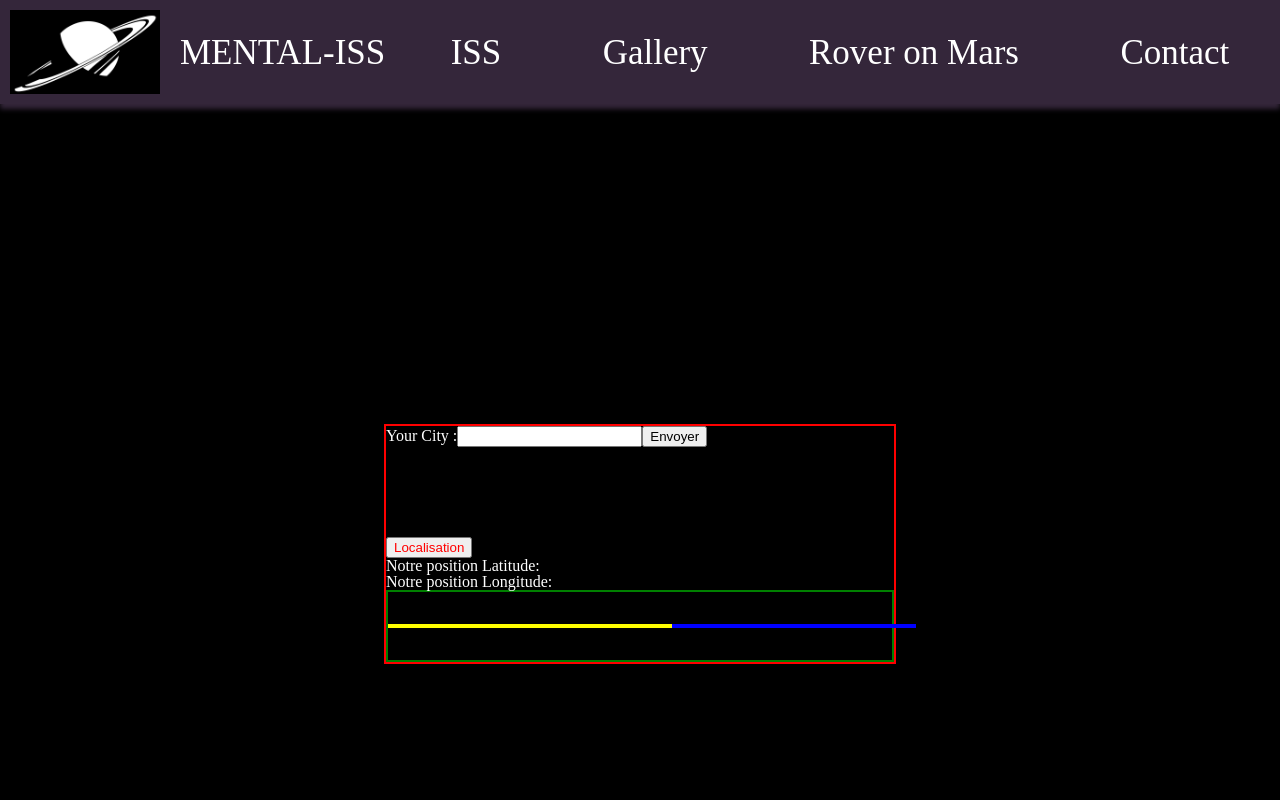
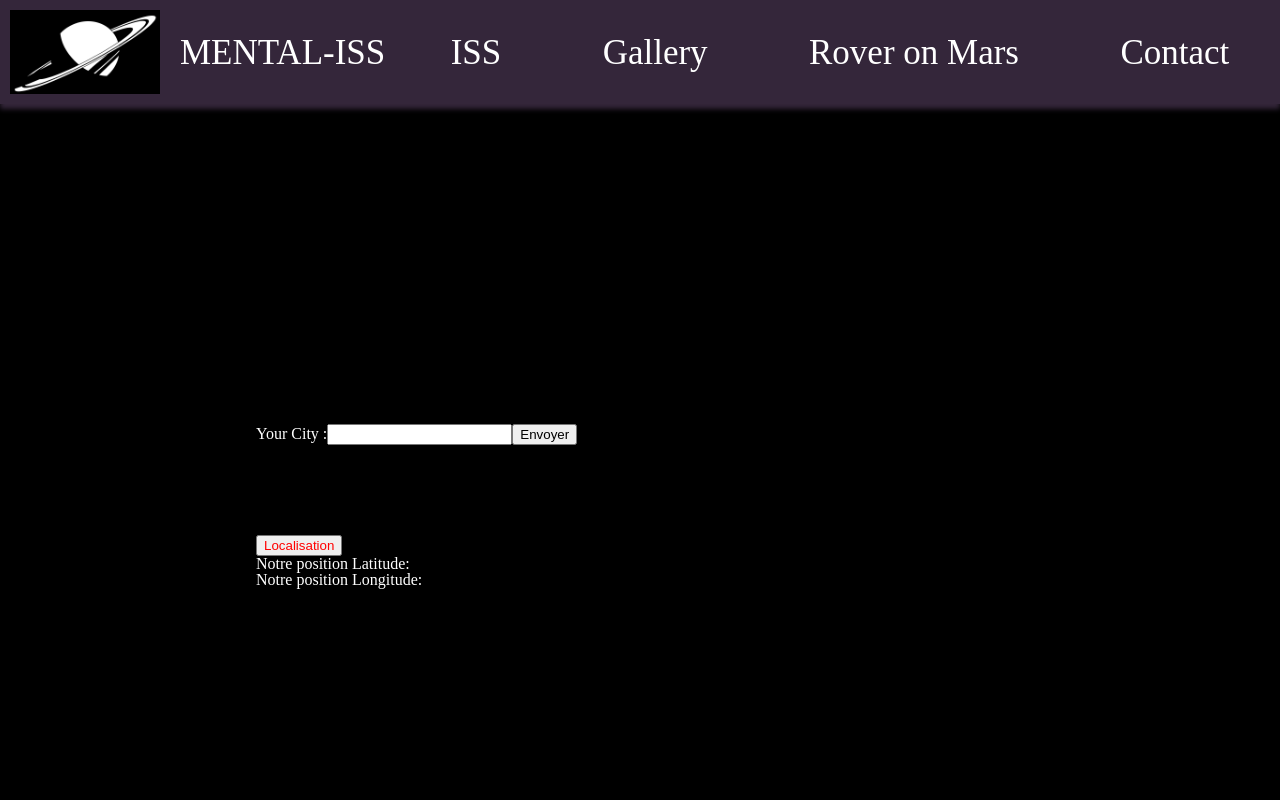
Before and after one commit to WildCodeSchool/lille-0920b-js-mentali-iss, a React (Create React App) app: page / in a window 1280 px wide. Shown: the top 800 px of the page. Built offline with nearby package versions, Linux system fonts and the light colour scheme.

Commit message:
Time to date ingrated js lib , turned result string into array

```diff
--- a/src/components/PassageIss.jsx
+++ b/src/components/PassageIss.jsx
@@ -1,80 +1,79 @@
 //http://open-notify.org/Open-Notify-API/ISS-Pass-Times/
 //The API returns a list of upcoming ISS passes for a particular location formatted as JSON.
 //As input it expects a latitude/longitude pair, altitude and how many results to return. All fields are required.
-//As output you get the same inputs back (for checking) and a time stamp when the API ran in addition to a success or failure message and a list of passes.
-//Each pass has a duration in seconds and a rise time as a unix time stamp
-// unix is a time mesaure based on seconds since 01/01/1970
-//convert Unix time to Human time : https://www.password-generator-tool.com/unix-timestamp-convert-timestamp
-// we use Moment Library to do this see https://momentjs.com/docs/
+//As output you get the same inputs back (for checking) and a time stamp when the API ran in addition to a success or failure message and a list of passes. Each pass has a duration in seconds and a rise time as a unix time stamp.
 
+//https://www.password-generator-tool.com/unix-timestamp-convert-timestamp   about Unix time to Human time
 import React, { Component } from "react";
 import axios from 'axios';
-import Moment from 'react-moment';
-import 'moment-timezone';
-import 'moment/locale/fr';
 import styled from "styled-components";
+import "dayjs/locale/fr";
+
 
 const Form =  styled.div`
 position: relative;
 margin-top: 40vh;
 margin-bottom: 40vh;
-  margin-left: 30vw;
-  margin-right: 30vw;
-  border: solid 2px red`
+margin-left: 20vw;
+margin-right: 20vw;
 
+`;
 const PredContainer = styled.div`
+
   display: grid;
   grid-template-columns: auto auto;
-  border: solid 2px green;
-`
+
+`;
 const DurationContainer = styled.div`
   position: relative;
   margin-top: 4vh;
   margin-bottom: 4vh;
   width : 30vh;
-  flex: wrap;
-  border: solid 2px blue;`
 
+`;
 const RisetimeContainer = styled.div`
   position: relative;
   margin-top: 4vh;
   margin-bottom: 4vh;
-  width : 35vh;
-  flex: wrap;
-  border: solid 2px yellow
-`
+  width : 70vh;
 
-Moment.globalLocal = true;
+`;
+//https://nominatim.openstreetmap.org/search/Lille?format=json&addressdetails=1&limit=1
+
+
+
 
 class PassageIss extends Component {
   constructor(props) {
     super(props);
+    this.getLocation = this.getLocation.bind(this);
     this.handleChangeCity = this.handleChange.bind(this);
     this.handleSubmitCity = this.handleSubmit.bind(this);
-    this.getLocation = this.getLocation.bind(this);
     this.state = {
       lat: null,
       lng: null,
       ApiObject: [],
-      ConsoleDuration:[],
-      ConsoleRisetime:[],
       City: [],
       ArrayCity : [],
-      CityCheck : []
+      CityCheck : [],
+      Desgroupe : []
+
+
         }
-  };
-
+  }
   // request city field for call "Nominatim"
 // pourquoi faut-il les binder en changeant leur nom ?
   handleChange(event) {
     this.setState({City: event.target.value});
   }
+
   handleSubmit(event) {
+  //  console.log('La ville : ' + this.state.City);
     this.getCityLocation({ City:event.target.value});
+
     event.preventDefault();
   }
 //--------------------------------------------------------------------------------------------------//
-
 //use getcityLocation function to call "Nominatim";
 //Nominatim is an API which used OpenStreetMap to find locations on earth name;
 //API get 3 data : lat, long and city check;
@@ -84,22 +83,25 @@ handleSubmit(event) {
 //find a json object to view Lille data : https://nominatim.openstreetmap.org/search/Lille?format=json&addressdetails=1&limit=1
 //pourquoi la binder dans la fonction ?
 
+
+
   getCityLocation(){
     this.getCityLocation.bind(this);
+
     const CityInput = this.state.City;
+  //  console.log(this.state.City)
     const UrlCity = `https://nominatim.openstreetmap.org/search/${CityInput}?format=json&limit=1`;
+   // console.log(UrlCity)
     axios.get(UrlCity)
       .then(response => {
+   //     console.log(response.data);
       const ArrayCity = response.data[0];
-        console.log(ArrayCity);
-        console.log(ArrayCity.lon)
-        console.log(ArrayCity.lat)
+      console.log(ArrayCity)
       const CityCheck = ArrayCity.display_name;
-        console.log(CityCheck);
+      console.log(CityCheck)
       this.setState({ lat: ArrayCity.lat, lng: ArrayCity.lon, CityCheck: CityCheck });
      this.getPrediction()
       })
-}
 //----------------------------------------------------------------------------------------------//
 
 // use getLocation function to call browser localisation pop-up;
@@ -107,14 +109,13 @@ getCityLocation(){
 // getCurrentPosition function is use to :
 // update lat and long state;
 // give lat and long require by getPrediction function;
-
+  }
 getLocation(){
   navigator.geolocation.getCurrentPosition(position => {
     this.setState({ lat: position.coords.latitude, lng: position.coords.longitude });
       this.getPrediction({ lat: position.coords.latitude, lng: position.coords.longitude });
     }, err => console.log(err,'Votre navigateur authorise-il la geolocalisation de votre appareil ?'));
 }
-
 //-------------------------------------------------------------------------------------------------//
 
 //getPrediction function is use to :
@@ -123,57 +124,103 @@ getLocation(){
 //needs to explain the update apiPrediction state ?????
 //call open-notify API to have ISS predictions :
 // dates, duration, visibility,
-
    getPrediction(){
     this.getPrediction.bind(this);
 let latitude = this.state.lat;
 let longitude = this.state.lng;
-  this.setState({apiPrediction :
-    `https://cors-anywhere.herokuapp.com/http://api.open-notify.org/iss-pass.json?lat=${latitude}&lon=${longitude}`,
-    headers: {'Origin': `http://api.open-notify.org/iss-pass.json?lat=${latitude}&lon=${longitude}`
-    }
-  });
+this.setState({apiPrediction : `https://cors-anywhere.herokuapp.com/http://api.open-notify.org/iss-pass.json?lat=${latitude}&lon=${longitude}`,
+headers: {'Origin': `http://api.open-notify.org/iss-pass.json?lat=${latitude}&lon=${longitude}`}})
 const url = this.state.apiPrediction;
 axios.get(url)
 .then(( res ) => {
   let ApiObject = res.data.response;
-    this.setState({ ApiObject: ApiObject })
-  });
-};
+  console.log(ApiObject)
+
+ this.setState({ ApiObject: ApiObject})
+ this.getConversion({ApiObject : ApiObject})
+
+}
+     )
+}
+getConversion(){
+  this.getConversion.bind(this)
+  console.log(this.state.ApiObject)
+
+  let uno = this.state.ApiObject[0].risetime*1000;
+  let ein = new Date(uno);
+  let un = ein.toLocaleString('en-GB');
+   console.log(un);
+  let dos = this.state.ApiObject[1].risetime*1000;
+  let zwei = new Date(dos);
+  let deux = zwei.toLocaleString('en-US');
+  console.log(deux)
+
+  let tres = this.state.ApiObject[2].risetime*1000;
+  let drei = new Date(tres);
+  let trois = drei.toLocaleString('en-US');
+  console.log(trois)
+
+  let quatro = this.state.ApiObject[3].risetime*1000;
+  let vier = new Date(quatro);
+  let quattre = vier.toLocaleString('en-US');
+  console.log(quattre)
+
+  let cinco = this.state.ApiObject[4].risetime*1000;
+  let funf = new Date(cinco);
+  let cinq = funf.toLocaleString('en-US');
+  console.log(cinq)
+  let groupe = un + '+' + deux +'+'+ trois +'+'+ quattre+ '+' + cinq ;
+  var Desgroupe = groupe.split('+');
+ console.log(Desgroupe)
+
+this.setState({ Desgroupe : Desgroupe})
+}
+
 
 componentWillUnmount(){
-console.log('componentWillUnmount')
-}
+console.log('componentWillUnmount')}
+  render() {
 
-render() {
-  const { ApiObject, CityCheck} = this.state;
+  const { ApiObject, CityCheck,  Desgroupe  } = this.state;
+ // let a =  Desgroupe.splice(0, 4, 'GMT+0100 (heure normale d’Europe centrale'));
+ // console.log(Desgroupe)
     return (
-    <div>
-      <Form>
+
+      <div >
+
+      <Form >
       <form onSubmit={this.handleSubmitCity}>
-          <label style={{color:"white"}}>
+        <label  style={{color:"white"}}>
           Your City :
           <input type="text" value={this.state.City} onChange={this.handleChangeCity} required />
         </label>
         <input type="submit" value="Envoyer" />
       </form>
-        <p style={{color:"white"}}>{CityCheck}</p>
+        <p  style={{color:"white"}}>{CityCheck}</p>
+
        <button style={{color:"red", fontsize: '5vh', marginTop:'7vw'}}
-        onClick={this.getLocation}>Localisation
-        </button>
-        <p style={{color:"white"}}>Notre position Latitude: {this.state.lat}</p>
-        <p style={{color:"white"}}>Notre position Longitude: {this.state.lng}</p>
+       onClick={this.getLocation}>Localisation</button>
+        <p  style={{color:"white"}}>Notre position Latitude: {this.state.lat}</p>
+        <p  style={{color:"white"}}>Notre position Longitude: {this.state.lng}</p>
+
+
+
+
       <PredContainer>
+
+
       <RisetimeContainer>
-            {ApiObject.map((temps) =>
-            {return <Moment style={{color:"white", fontsize: '5vh', marginRight:'20vw'}} format={`MM-DD-YYYY${" à "}hh:mm`}
-            locale="fr"  className="a" unix key={temps.risetime}>
-            {temps.risetime}</Moment>
+
+      {Desgroupe.map((tem) =>
+        {return <p style={{color:"white", fontsize: '5vh', marginTop:'5vw'}}
+        key={tem}>
+         {tem} </p>
         })}
         </RisetimeContainer>
+
         <DurationContainer>
         {ApiObject.map((result) =>{
-            return <p  style={{color:"white"}} key={result.duration} >
+          return <p style={{color:"white", fontsize: '5vh', marginTop:'5vw'}} key={result.duration} >
           Visible pendant {Math.floor((result.duration)/60)}
           m'{Math.round((result.duration)%60)}s'</p>
         })}
@@ -181,8 +228,8 @@ render() {
         </PredContainer>
         </Form>
       </div>
+
     );
   }
    }
-
 export default PassageIss;
```
Lines whose indentation alone changed are shown as unchanged.
